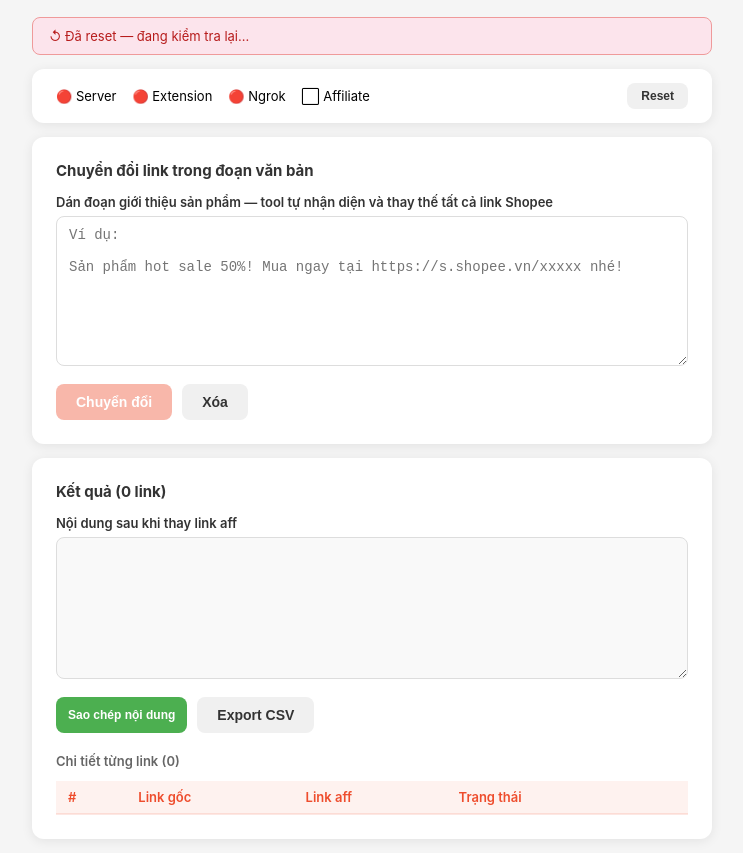
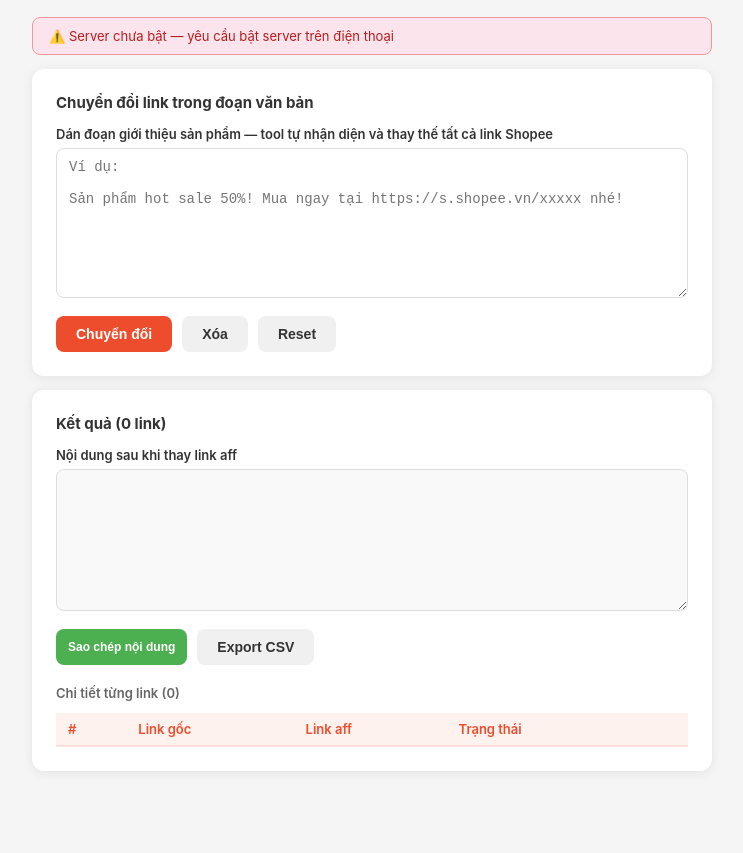
Before and after one commit to huy981018-cyber/shopee-aff-tool, a browser extension: page index.html in a window 1280 px wide. Both pictures are taken after a click on the button "Reset". Shown: the part 73-926 px from the top of the page, without its empty margins (268-1011 px from the left). After the commit the page ends 882 px from the top, so only its background shows below. Drawn offline with Linux system fonts and the light colour scheme; no server answers.

Commit message:
Add files via upload

```diff
--- a/index.html
+++ b/index.html
@@ -87,17 +87,6 @@
     ⚠️ Server chưa bật — yêu cầu bật server trên điện thoại
   </div>
 
-  <!-- Health status -->
-  <div class="card" style="padding:14px 24px;">
-    <div style="display:flex;align-items:center;gap:16px;flex-wrap:wrap;">
-      <span id="hs-server" style="font-size:13px;">⬜ Server</span>
-      <span id="hs-ext"    style="font-size:13px;">⬜ Extension</span>
-      <span id="hs-ngrok"  style="font-size:13px;">⬜ Ngrok</span>
-      <span id="hs-aff"    style="font-size:13px;">⬜ Affiliate</span>
-      <button class="btn btn-secondary" style="margin-left:auto;font-size:12px;padding:6px 14px;" onclick="resetAll()">Reset</button>
-    </div>
-  </div>
-
   <!-- Input -->
   <div class="card">
     <div class="section-title">Chuyển đổi link trong đoạn văn bản</div>
@@ -106,7 +95,7 @@
     <div class="btn-row">
       <button class="btn btn-primary" id="btn-convert" onclick="convertText()" disabled>Chuyển đổi</button>
       <button class="btn btn-secondary" onclick="clearAll()">Xóa</button>
-
+      <button class="btn btn-secondary" onclick="resetAll()">Reset</button>
     </div>
     <div class="progress-bar-wrap" id="progress-wrap">
       <div class="progress-bar" id="progress-bar"></div>
@@ -153,26 +142,13 @@
           const h = await r.json();
           setHealth('hs-server', h.server, 'Server');
           setHealth('hs-ext',    h.extension, 'Extension');
+          setHealth('hs-aff',    h.affiliate_tab ?? null, 'Affiliate');
+          setHealth('hs-ngrok',  true, 'Ngrok'); // nếu fetch được thì ngrok ok
         } catch {
           setHealth('hs-server', false, 'Server');
           setHealth('hs-ext',    false, 'Extension');
-        }
-
-        // Ngrok — kiểm tra bằng cách fetch chính trang này
-        try {
-          const r = await fetch(location.origin + '/api/ping', { cache: 'no-store' });
-          setHealth('hs-ngrok', r.ok, 'Ngrok');
-        } catch {
-          setHealth('hs-ngrok', false, 'Ngrok');
-        }
-
-        // Affiliate tab — extension báo qua health
-        try {
-          const r = await fetch(`${RELAY_BASE}/api/health`);
-          const h = await r.json();
-          setHealth('hs-aff', h.affiliate_tab ?? null, 'Affiliate');
-        } catch {
-          setHealth('hs-aff', null, 'Affiliate');
+          setHealth('hs-ngrok',  false, 'Ngrok');
+          setHealth('hs-aff',    null,  'Affiliate');
         }
 
         await sleep(5000);
@@ -180,15 +156,27 @@
     }
 
     async function resetAll() {
+      // Reset UI
+      const btn = document.getElementById('btn-convert');
+      btn.disabled = false;
+      btn.textContent = 'Chuyển đổi';
+      document.getElementById('progress-wrap').style.display = 'none';
+      document.getElementById('progress-bar').style.width = '0%';
+      document.getElementById('result-tbody').innerHTML = '';
+      document.getElementById('converted-text').value = '';
+      document.getElementById('summary-box').style.display = 'none';
+      document.getElementById('result-count').textContent = '0';
+      document.getElementById('detail-count').textContent = '0';
+      bulkResults = [];
+
+      // Reset relay server
       try {
         await fetch(`${RELAY_BASE}/api/reset`, { method: 'POST',
           headers: { 'Content-Type': 'application/json' },
           body: JSON.stringify({}),
         });
-        document.getElementById('banner').textContent = '↺ Đã reset — đang kiểm tra lại...';
-      } catch {
-        alert('Không kết nối được server để reset');
-      }
+      } catch {}
+      checkServer();
     }
 
     // Tự động chọn: extension (laptop) hoặc relay server (điện thoại)
```
Also changed, not shown: extension/content.js (+20 -9 lines).
